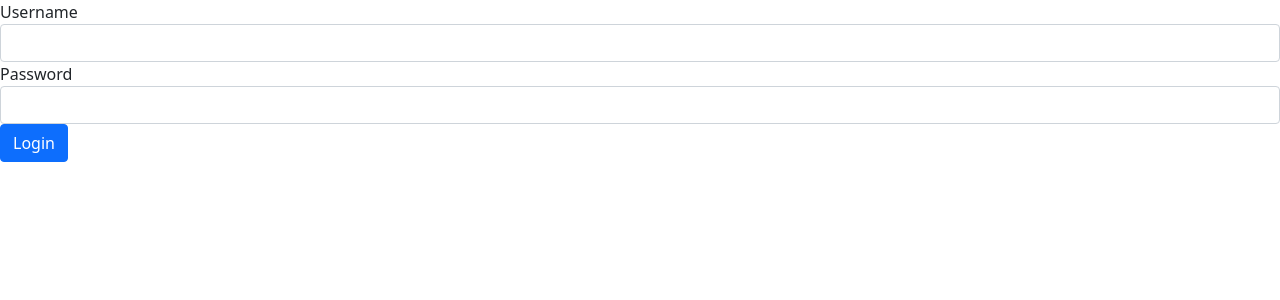
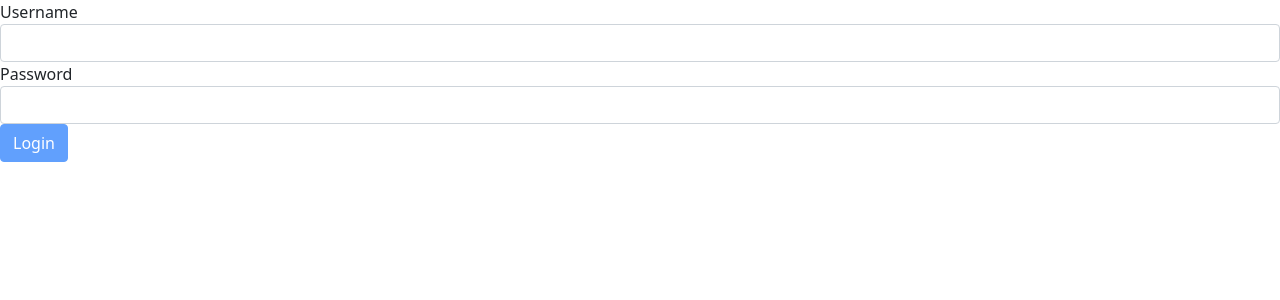
Before and after one commit to jordibonastrem/W7-Challenge-Weekend-FRONT-Social-Network, a React (Create React App) app: page / in a window 1280 px wide. Shown: the top 300 px of the page. Built offline with nearby package versions, Linux system fonts and the light colour scheme.

Commit message:
aded button disabled state, that changes if username and password dont contain null

```diff
--- a/src/components/LoginForm/Login.js
+++ b/src/components/LoginForm/Login.js
@@ -1,5 +1,5 @@
 import useUser from "../../hooks/useUser";
-import { useState } from "react";
+import { useState, useEffect } from "react";
 const LoginForm = () => {
   const initialUser = {
     username: "",
@@ -8,6 +8,11 @@ const LoginForm = () => {
 
   const { loginUser } = useUser(initialUser);
   const [user, setUser] = useState(initialUser);
+  const [buttonDisabled, setButtonDisabled] = useState(true);
+
+  useEffect(() => {
+    setButtonDisabled(user.username === "" || user.password === "");
+  }, [user.username, user.password]);
 
   const handleSubmit = (event) => {
     event.preventDefault();
@@ -37,7 +42,11 @@ const LoginForm = () => {
           id="password"
         />
       </div>
-      <button type="submit" className="btn btn-primary">
+      <button
+        type="submit"
+        className="btn btn-primary"
+        disabled={buttonDisabled}
+      >
         Login
       </button>
     </form>
```
Also changed, not shown: 1 other file (tests, documents, lock files or other folders).
